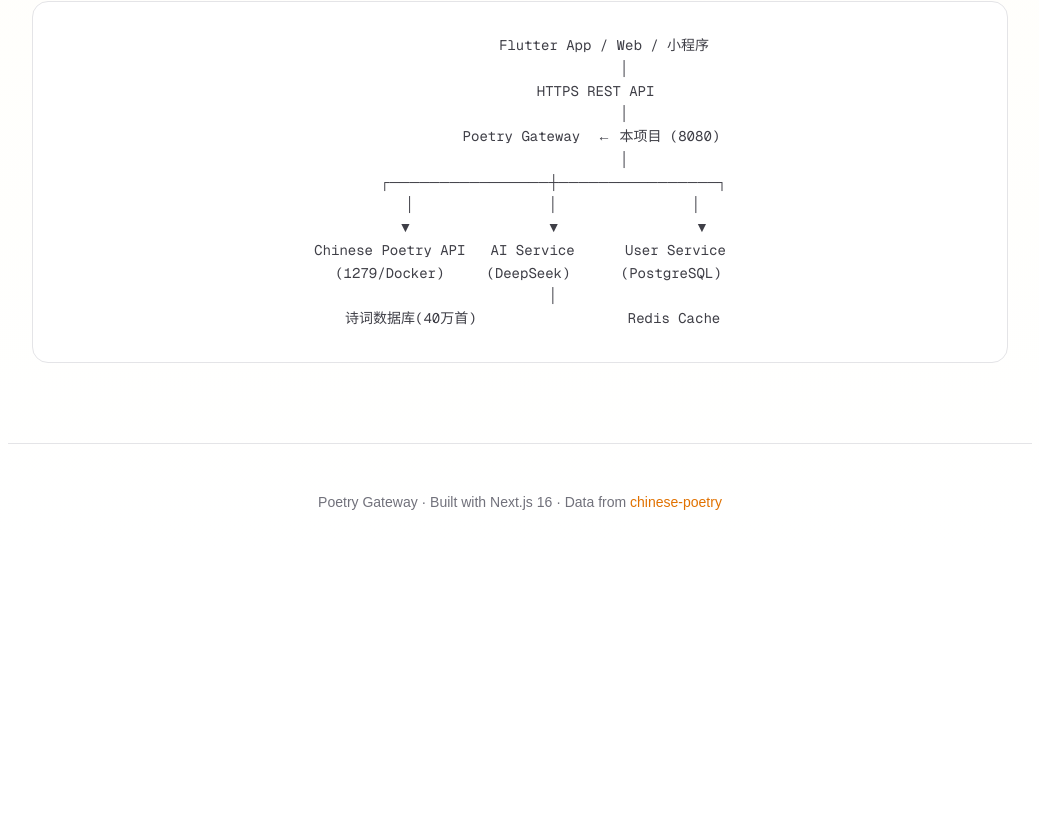
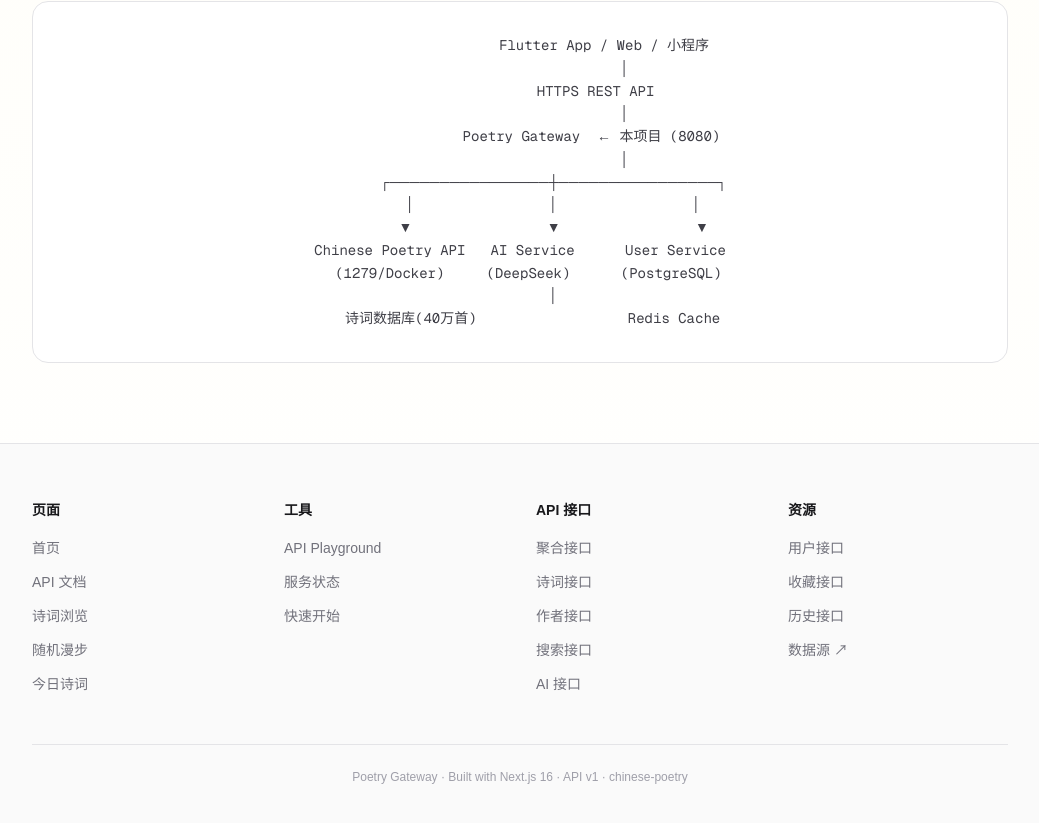
Before and after one commit to xixiaohui/api_poetry, a Next.js app: page / in a window 1280 px wide. Shown: the part 2933-3756 px from the top of the page, without its empty margins (120-1159 px from the left). Before the commit the page ends 3493 px from the top, so only its background shows below. Built offline with nearby package versions, Linux system fonts and the light colour scheme.

Commit message:
feat: 首页底部增加全站导航 Footer
四栏布局：页面 / 工具 / API 接口 / 资源，覆盖所有页面和文档锚点

```diff
--- a/src/app/page.tsx
+++ b/src/app/page.tsx
@@ -252,18 +252,129 @@
       </section>
 
       {/* Footer */}
-      <footer className="max-w-5xl mx-auto px-6 py-12 border-t border-zinc-200 dark:border-zinc-800 text-center text-sm text-zinc-500 dark:text-zinc-500">
-        <p>
-          Poetry Gateway · Built with Next.js 16 · Data from{" "}
+      <footer className="border-t border-zinc-200 dark:border-zinc-800 bg-zinc-50 dark:bg-zinc-950">
+        <div className="max-w-5xl mx-auto px-6 py-14">
+          <div className="grid grid-cols-2 sm:grid-cols-4 gap-8">
+            {/* Pages */}
+            <div>
+              <h3 className="text-sm font-semibold text-zinc-900 dark:text-white mb-4">
+                页面
+              </h3>
+              <ul className="space-y-2.5">
+                {[
+                  { href: "/", label: "首页" },
+                  { href: "/docs", label: "API 文档" },
+                  { href: "/browse", label: "诗词浏览" },
+                  { href: "/random", label: "随机漫步" },
+                  { href: "/today", label: "今日诗词" },
+                ].map((link) => (
+                  <li key={link.href}>
+                    <Link
+                      href={link.href}
+                      className="text-sm text-zinc-500 dark:text-zinc-400 hover:text-amber-600 dark:hover:text-amber-400 transition-colors"
+                    >
+                      {link.label}
+                    </Link>
+                  </li>
+                ))}
+              </ul>
+            </div>
+
+            {/* Tools */}
+            <div>
+              <h3 className="text-sm font-semibold text-zinc-900 dark:text-white mb-4">
+                工具
+              </h3>
+              <ul className="space-y-2.5">
+                {[
+                  { href: "/playground", label: "API Playground" },
+                  { href: "/status", label: "服务状态" },
+                  { href: "/getting-started", label: "快速开始" },
+                ].map((link) => (
+                  <li key={link.href}>
+                    <Link
+                      href={link.href}
+                      className="text-sm text-zinc-500 dark:text-zinc-400 hover:text-amber-600 dark:hover:text-amber-400 transition-colors"
+                    >
+                      {link.label}
+                    </Link>
+                  </li>
+                ))}
+              </ul>
+            </div>
+
+            {/* API Groups */}
+            <div>
+              <h3 className="text-sm font-semibold text-zinc-900 dark:text-white mb-4">
+                API 接口
+              </h3>
+              <ul className="space-y-2.5">
+                {[
+                  { href: "/docs#聚合接口", label: "聚合接口" },
+                  { href: "/docs#诗词接口", label: "诗词接口" },
+                  { href: "/docs#作者接口", label: "作者接口" },
+                  { href: "/docs#搜索接口", label: "搜索接口" },
+                  { href: "/docs#AI 接口 🔒", label: "AI 接口" },
+                ].map((link) => (
+                  <li key={link.href}>
+                    <Link
+                      href={link.href}
+                      className="text-sm text-zinc-500 dark:text-zinc-400 hover:text-amber-600 dark:hover:text-amber-400 transition-colors"
+                    >
+                      {link.label}
+                    </Link>
+                  </li>
+                ))}
+              </ul>
+            </div>
+
+            {/* Resources */}
+            <div>
+              <h3 className="text-sm font-semibold text-zinc-900 dark:text-white mb-4">
+                资源
+              </h3>
+              <ul className="space-y-2.5">
+                {[
+                  { href: "/docs#用户接口", label: "用户接口" },
+                  { href: "/docs#收藏接口 🔒", label: "收藏接口" },
+                  { href: "/docs#阅读历史接口 🔒", label: "历史接口" },
+                ].map((link) => (
+                  <li key={link.href}>
+                    <Link
+                      href={link.href}
+                      className="text-sm text-zinc-500 dark:text-zinc-400 hover:text-amber-600 dark:hover:text-amber-400 transition-colors"
+                    >
+                      {link.label}
+                    </Link>
+                  </li>
+                ))}
+                <li>
                   <a
                     href="https://github.com/chinese-poetry/chinese-poetry"
-            className="text-amber-600 dark:text-amber-400 hover:underline"
+                    target="_blank"
+                    rel="noopener noreferrer"
+                    className="text-sm text-zinc-500 dark:text-zinc-400 hover:text-amber-600 dark:hover:text-amber-400 transition-colors"
+                  >
+                    数据源 ↗
+                  </a>
+                </li>
+              </ul>
+            </div>
+          </div>
+
+          {/* Bottom */}
+          <div className="mt-12 pt-6 border-t border-zinc-200 dark:border-zinc-800 text-center text-xs text-zinc-400 dark:text-zinc-500">
+            Poetry Gateway · Built with Next.js 16 · API v1 ·{" "}
+            <a
+              href="https://github.com/chinese-poetry/chinese-poetry"
+              className="hover:text-amber-600 dark:hover:text-amber-400 transition-colors"
               target="_blank"
               rel="noopener noreferrer"
             >
               chinese-poetry
             </a>
-        </p>
+          </div>
+        </div>
       </footer>
     </div>
   );
```
Lines whose indentation alone changed are shown as unchanged.
